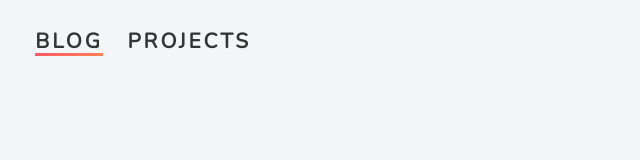
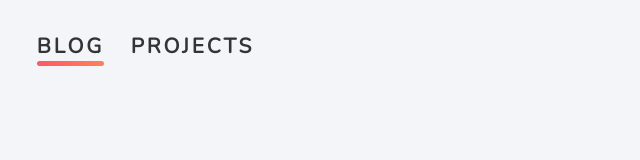
Before and after one commit to DantchoLV9/dantcho-pwd, a plain HTML site: page index.html in a window 1280 px wide. Shown: the whole page, without its empty margins (0-640 px from the left). Drawn offline with nearby package versions, Linux system fonts and the light colour scheme.

Commit message:
Adjusted Navigation Links Hover Effect

```diff
--- a/css/main.css
+++ b/css/main.css
@@ -25,17 +25,18 @@ nav .nav-link {
     color: #333534;
     font-weight: bold;
     letter-spacing: 3px;
-    margin-left: 1.2rem;
-    padding: 0.7rem 0px;
+    margin-left: 1.3rem;
+    padding: 1rem 0px;
     display: inline-block;
     position: relative;
 }
 
 nav .nav-link::before {
     transition: 300ms;
-    height: 3px;
+    height: 5px;
     content: "";
     position: absolute;
+    border-radius: 5px;
     background: rgb(255,89,100);
     background: -moz-linear-gradient(90deg, rgba(255,89,100,1) 0%, rgba(255,128,89,1) 100%, rgba(255,122,91,1) 100%, rgba(255,89,100,1) 100%);
     background: -webkit-linear-gradient(90deg, rgba(255,89,100,1) 0%, rgba(255,128,89,1) 100%, rgba(255,122,91,1) 100%, rgba(255,89,100,1) 100%);
```
